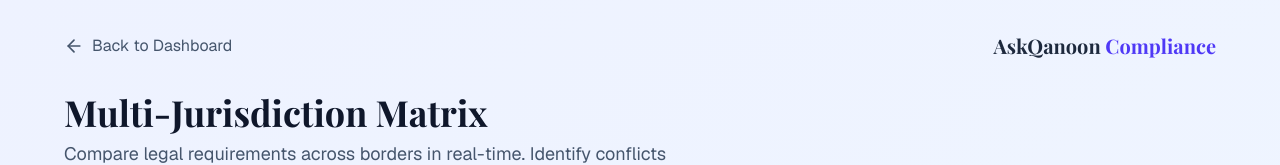
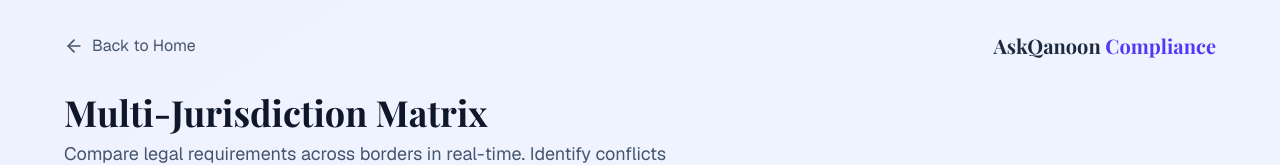
Before and after one commit to hasnaatmalik/askqanoon, a Next.js app: page /compliance in a window 1280 px wide. Shown: the top 165 px of the page. Built offline with nearby package versions, Linux system fonts and the light colour scheme; a web font is replaced by a local one.

Commit message:
Update compliance and negotiation legal tools

```diff
--- a/src/app/compliance/page.tsx
+++ b/src/app/compliance/page.tsx
@@ -8,11 +8,11 @@ export default function CompliancePage() {
             <div className="max-w-6xl mx-auto w-full flex-1 flex flex-col">
                 <div className="mb-8 flex items-center justify-between">
                     <Link
-                        href="/dashboard"
+                        href="/"
                         className="flex items-center text-slate-600 hover:text-indigo-700 transition"
                     >
                         <ArrowLeft className="h-5 w-5 mr-2" />
-                        Back to Dashboard
+                        Back to Home
                     </Link>
                     <h1 className="text-xl font-bold font-serif text-slate-800 dark:text-gray-100">
                         AskQanoon <span className="text-indigo-600">Compliance</span>
--- a/src/app/negotiation/page.tsx
+++ b/src/app/negotiation/page.tsx
@@ -8,11 +8,11 @@ export default function NegotiationPage() {
             <div className="max-w-6xl mx-auto w-full flex-1 flex flex-col">
                 <div className="mb-8 flex items-center justify-between">
                     <Link
-                        href="/dashboard"
+                        href="/"
                         className="flex items-center text-slate-600 hover:text-slate-900 transition"
                     >
                         <ArrowLeft className="h-5 w-5 mr-2" />
-                        Back to Dashboard
+                        Back to Home
                     </Link>
                     <h1 className="text-xl font-bold font-serif text-slate-800 dark:text-gray-100">
                         AskQanoon <span className="text-slate-500">Negotiate</span>
```
